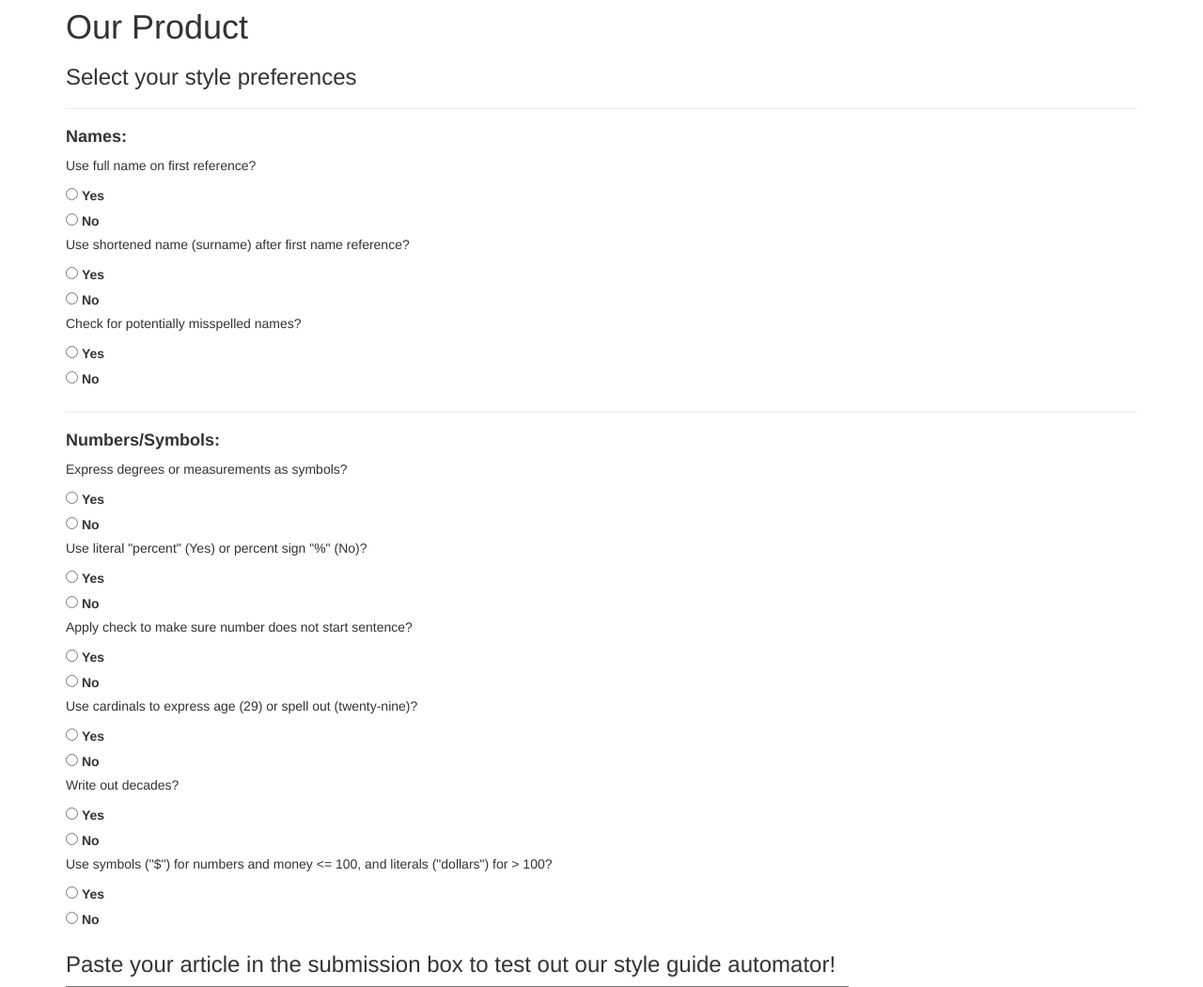
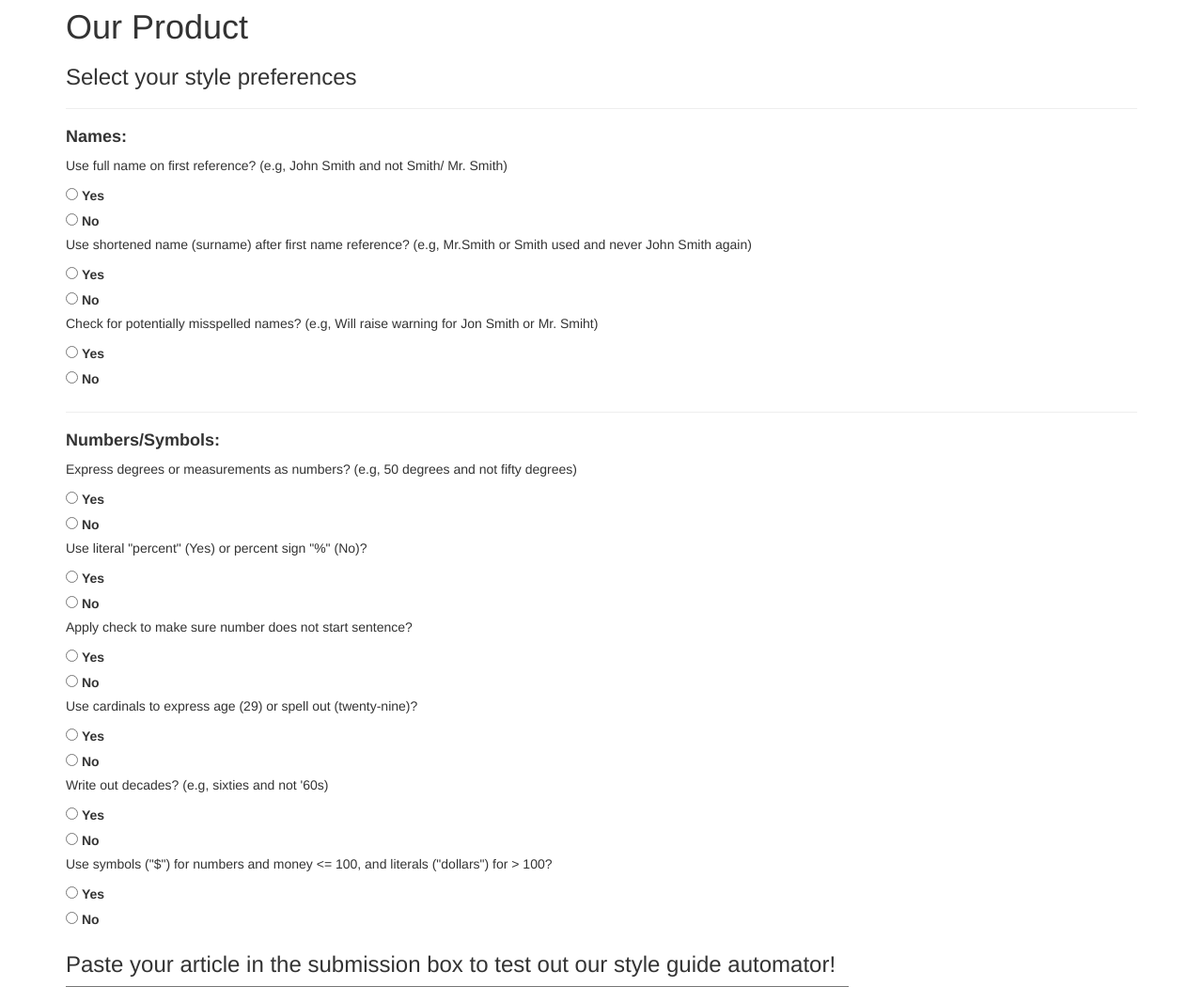
Before and after one commit to kansong99/stylelex, a Flask app: page /product in a window 1280 px wide. Shown: the part 51-1101 px from the top of the page at 94% size. Run offline with Flask 2, Linux system fonts and the light colour scheme; some libraries are stand-ins or nearby versions.

Commit message:
updated product.html

```diff
--- a/website_test/find3.py
+++ b/website_test/find3.py
@@ -1,6 +1,6 @@
 import spacy
 #from links import *
-from . import links
+#from . import links
 
 
 def find_func(option, llist):
--- a/website_test/numb.py
+++ b/website_test/numb.py
@@ -1,6 +1,6 @@
 import spacy
-from .links import *
-from . import links
+from links import *
+import links
 
 bigNums = ['hundred', 'thousand', 'million', 'billion', 'trillion']
 
--- a/website_test/templates/product.html
+++ b/website_test/templates/product.html
@@ -11,19 +11,19 @@
 
     <h4><strong>Names:</strong></h4>
 
-    <p>Use full name on first reference?</p>
+    <p>Use full name on first reference? (e.g, John Smith and not Smith/ Mr. Smith)</p>
     <input type="radio" id="yes" name="names1" value="yes">
     <label for="yes">Yes</label><br>
     <input type="radio" id="no" name="names1" value="no">
     <label for="no">No</label><br>
 
-    <p>Use shortened name (surname) after first name reference?</p>
+    <p>Use shortened name (surname) after first name reference? (e.g, Mr.Smith or Smith used and never John Smith again) </p>
     <input type="radio" id="yes" name="names2" value="yes">
     <label for="yes">Yes</label><br>
     <input type="radio" id="no" name="names2" value="no">
     <label for="no">No</label><br>
 
-    <p>Check for potentially misspelled names?</p>
+    <p>Check for potentially misspelled names? (e.g, Will raise warning for Jon Smith or Mr. Smiht)</p>
     <input type="radio" id="yes" name="names3" value="yes">
     <label for="yes">Yes</label><br>
     <input type="radio" id="no" name="names3" value="no">
@@ -32,7 +32,7 @@
 
     <h4><strong>Numbers/Symbols:</strong></h4>
 
-    <p>Express degrees or measurements as symbols?</p>
+    <p>Express degrees or measurements as numbers? (e.g, 50 degrees and not fifty degrees)</p>
     <input type="radio" id="yes" name="numbers1" value="yes">
     <label for="yes">Yes</label><br>
     <input type="radio" id="no" name="numbers1" value="no">
@@ -56,7 +56,7 @@
     <input type="radio" id="no" name="numbers4" value="no">
     <label for="no">No</label><br>
 
-    <p>Write out decades?</p>
+    <p>Write out decades? (e.g, sixties and not '60s)</p>
     <input type="radio" id="yes" name="numbers5" value="yes">
     <label for="yes">Yes</label><br>
     <input type="radio" id="no" name="numbers5" value="no">
```
Also changed, not shown: website_test/test.py (+11 -12 lines).
